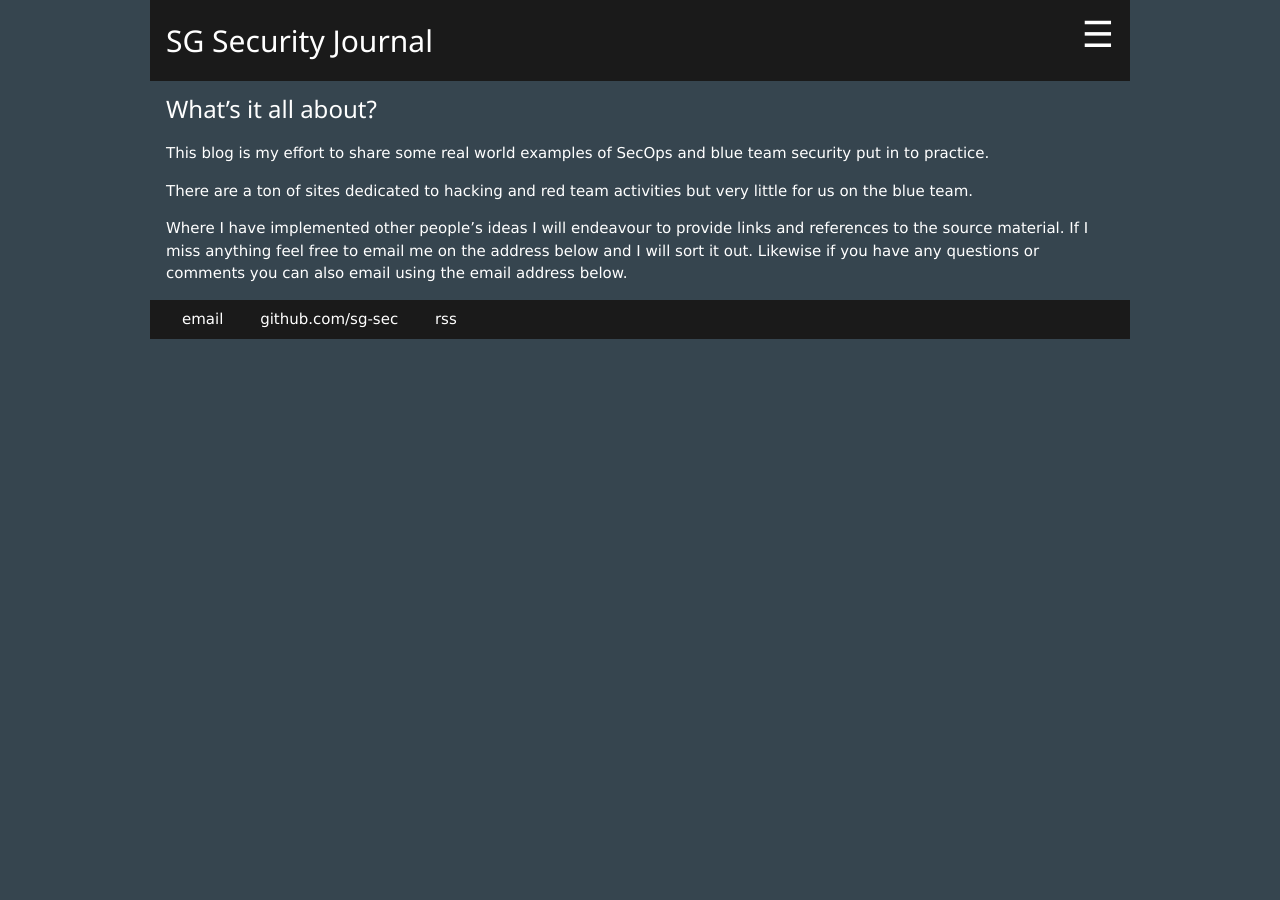
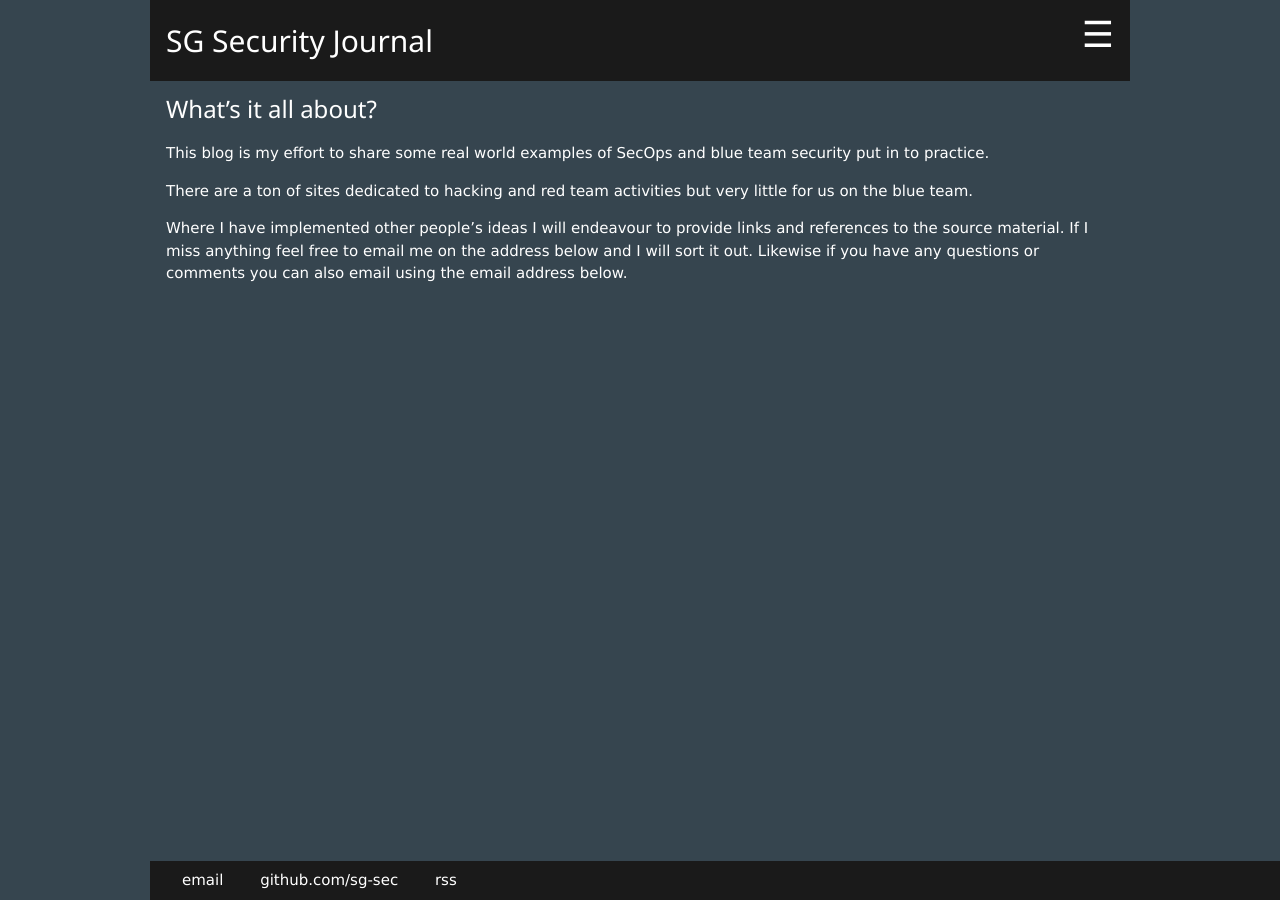
Before and after one commit to sg-sec/sg-sec.github.io, a Jekyll site: the page built from about/index.md, in a window 1280 px wide. Built offline with Jekyll 4.4.1, drawn with Linux system fonts in a browser that asks for light colours; our own code applies the rules of GitHub Pages for plain Markdown files.

Commit message:
Update default.html
Modified footer to ensure it is always on the bottom of the screen

```diff
--- a/_layouts/default.html
+++ b/_layouts/default.html
@@ -24,7 +24,7 @@
 			{{ content }}
 
 			</div><!-- /.container -->
-			<footer class="w3-container sg-dark-charcoal-black">
+			<footer class="w3-container sg-dark-charcoal-black w3-bottom">
 	    		        <a class="w3-bar-item w3-button" href="mailto:sgsec@tutanota.com">email</a>
                                 <a class="w3-bar-item w3-button" href="https://github.com/sg-sec"> github.com/sg-sec</a>
                                 <a class="w3-bar-item w3-button" href="https://blog.sg-sec.co.uk/feed.xml">rss</a>
```
